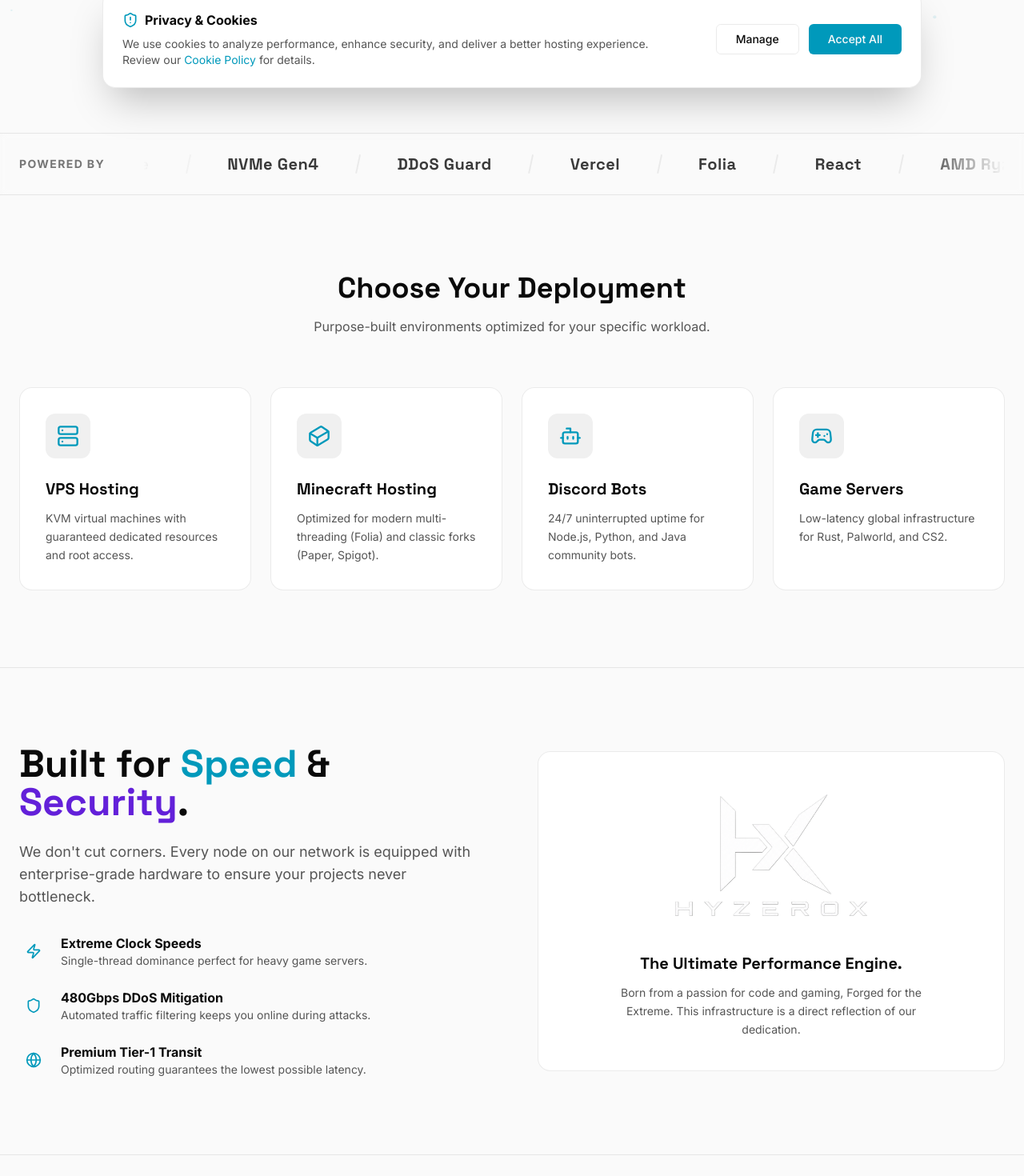
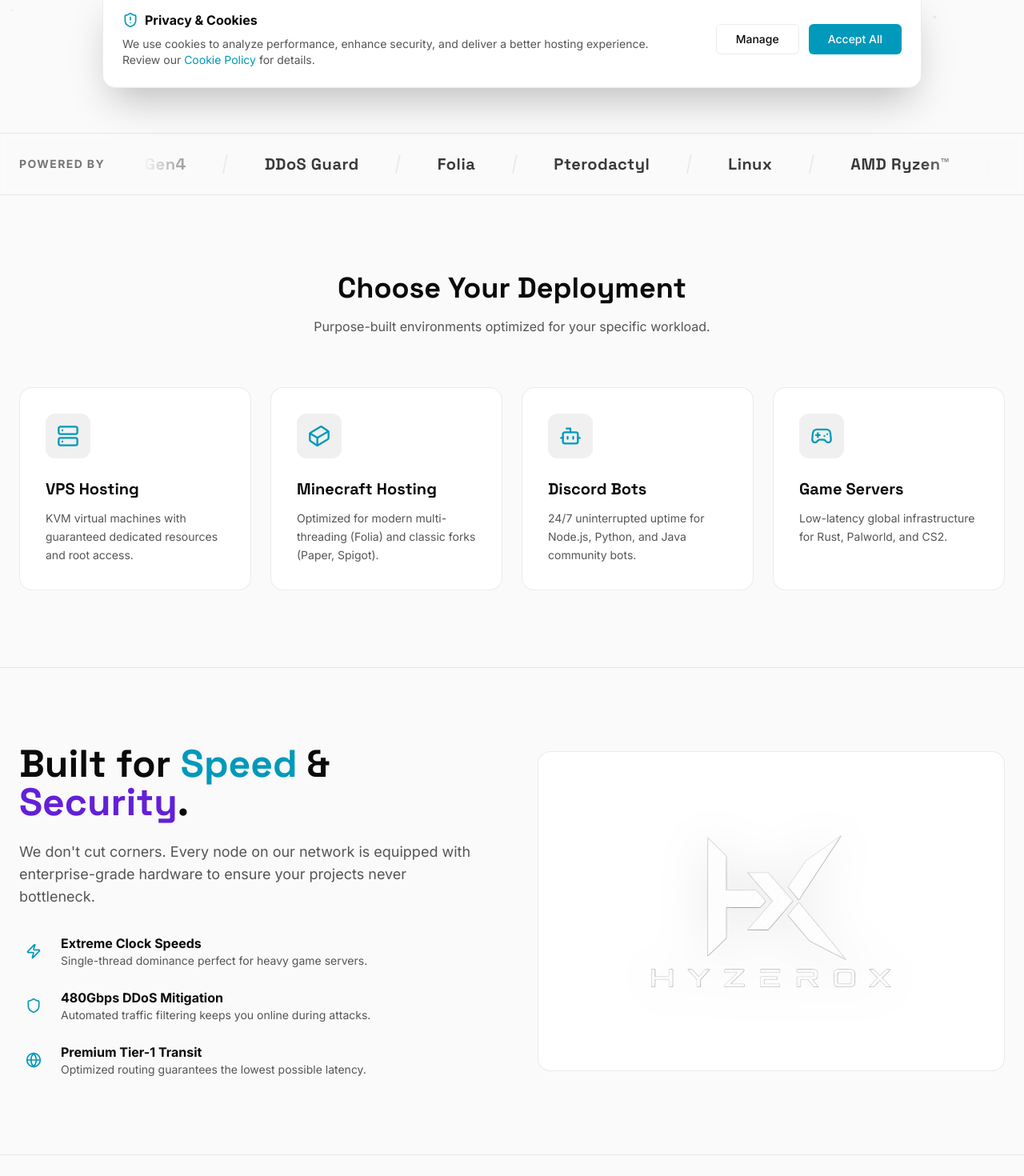
Before and after one commit to Zentrix-Dev/HyzerOX, a Next.js app: page / in a window 1280 px wide. Shown: the part 666-2136 px from the top of the page at 80% size. Built offline with nearby package versions, Linux system fonts and the light colour scheme.

Commit message:
Update page.tsx

```diff
--- a/app/page.tsx
+++ b/app/page.tsx
@@ -1,8 +1,7 @@
 "use client";
 import { motion } from "framer-motion";
 import Link from "next/link";
-import Image from "next/image";
-import { Server, Cuboid, Bot, Gamepad2, Shield, Zap, Globe, ArrowRight, Code, Users } from "lucide-react";
+import { Server, Cuboid, Bot, Gamepad2, Shield, Zap, ArrowRight, Globe } from "lucide-react";
 
 // Animation Variants for staggering
 const containerVariants = {
@@ -24,7 +23,7 @@
 
       {/* 1. HERO SECTION */}
       <section className="w-full max-w-7xl mx-auto px-6 py-24 md:py-32 text-center relative min-h-[70vh] flex flex-col justify-center">
-        {/* Animated Watermark - Adapts to Light/Dark automatically via opacity */}
+        {/* Animated Watermark */}
         <motion.div
           className="absolute inset-0 z-[-1] flex items-center justify-center pointer-events-none opacity-[0.03] dark:opacity-5"
           animate={{ rotate: 360, scale: [1, 1.05, 1] }}
@@ -74,21 +73,19 @@
             className="relative flex overflow-hidden w-full"
             style={{ WebkitMaskImage: "linear-gradient(to right, transparent, black 10%, black 90%, transparent)", maskImage: "linear-gradient(to right, transparent, black 10%, black 90%, transparent)" }}
           >
-            {/* We use two identical arrays mapped for a seamless infinite loop */}
             <motion.div
               className="flex items-center gap-8 md:gap-12 whitespace-nowrap min-w-max"
               animate={{ x: ["0%", "-50%"] }}
               transition={{ duration: 25, ease: "linear", repeat: Infinity }}
             >
               {[
-                "AMD Ryzen™", "Cloudflare", "NVMe Gen4", "DDoS Guard", "Vercel", "Folia", "React",
-                "AMD Ryzen™", "Cloudflare", "NVMe Gen4", "DDoS Guard", "Vercel", "Folia", "React"
+                "AMD Ryzen™", "NVMe Gen4", "DDoS Guard", "Folia", "Pterodactyl", "Linux",
+                "AMD Ryzen™", "NVMe Gen4", "DDoS Guard", "Folia", "Pterodactyl", "Linux"
               ].map((tech, i) => (
                 <div key={i} className="flex items-center gap-8 md:gap-12">
                   <span className="text-textMain font-heading font-bold text-lg md:text-xl tracking-wide">
                     {tech}
                   </span>
-                  {/* Diagonal Separator Line */}
                   <div className="w-[2px] h-6 bg-border rotate-12" />
                 </div>
               ))}
@@ -117,7 +114,6 @@
             <motion.div key={i} variants={itemVariants} className="h-full">
               <Link href={`/products/${product.title.toLowerCase().replace(' ', '-')}`}
                     className="glass-panel p-8 rounded-2xl flex flex-col h-full relative overflow-hidden group hover:border-primary transition-all duration-300 hover:-translate-y-2 hover:shadow-xl">
-                {/* Glow effect on hover */}
                 <div className="absolute inset-0 bg-gradient-to-br from-primary/10 to-transparent opacity-0 group-hover:opacity-100 transition-opacity" />
 
                 <div className="relative z-10">
@@ -133,7 +129,7 @@
         </motion.div>
       </section>
 
-      {/* 4. GLOBAL NETWORK / FEATURES */}
+      {/* 4. GLOBAL NETWORK / BRAND GRAPHIC SECTION */}
       <section className="w-full bg-elevated/50 border-y border-border py-24">
         <div className="max-w-7xl mx-auto px-6 grid lg:grid-cols-2 gap-16 items-center">
           <motion.div initial={{ opacity: 0, x: -30 }} whileInView={{ opacity: 1, x: 0 }} viewport={{ once: true }} transition={{ duration: 0.6 }}>
@@ -157,44 +153,27 @@
             </div>
           </motion.div>
 
-          {/* AbstractMap Graphic (Removed) */}
-          {/* HyzerOX Logo Panel (New) */}
+          {/* Replaced Globe with Dynamic Theme Logo */}
           <motion.div
-            className="relative rounded-2xl p-10 flex flex-col items-center justify-center h-[400px] overflow-hidden glass-panel group transition-all duration-300 hover:border-primary/50 hover:-translate-y-2 hover:shadow-xl"
+            className="relative h-[400px] glass-panel rounded-2xl flex items-center justify-center overflow-hidden border-primary/20 group"
             initial={{ opacity: 0, scale: 0.95 }} whileInView={{ opacity: 1, scale: 1 }} viewport={{ once: true }} transition={{ duration: 0.6 }}
           >
-            {/* Glow effect on hover */}
-            <div className="absolute inset-0 bg-gradient-to-br from-primary/10 to-transparent opacity-0 group-hover:opacity-100 transition-opacity" />
+            {/* Glowing background gradient that brightens on hover */}
+            <div className="absolute inset-0 bg-[radial-gradient(ellipse_at_center,_var(--tw-gradient-stops))] from-primary/10 via-transparent to-transparent opacity-50 group-hover:opacity-100 transition-opacity duration-700" />
 
-            <div className="flex-grow flex items-center justify-center relative z-10 w-full mb-8">
-              {/* Dark Mode Logo (White) */}
-              <div className="hidden dark:block">
-                <Image
+            {/* Dark Mode Logo */}
+            <img
               src="/logos/hyzerox-white.png"
               alt="HyzerOX"
-                  width={240}
-                  height={60}
-                  className="object-contain"
-                  priority
+              className="w-4/5 max-w-[300px] object-contain hidden dark:block drop-shadow-[0_0_30px_rgba(255,255,255,0.1)] group-hover:scale-105 transition-transform duration-700 relative z-10"
             />
-              </div>
-              {/* Light Mode Logo (Black) */}
-              <div className="block dark:hidden">
-                <Image
+
+            {/* Light Mode Logo */}
+            <img
               src="/logos/hyzerox-black.png"
               alt="HyzerOX"
-                  width={240}
-                  height={60}
-                  className="object-contain"
-                  priority
+              className="w-4/5 max-w-[300px] object-contain block dark:hidden drop-shadow-[0_0_30px_rgba(0,0,0,0.1)] group-hover:scale-105 transition-transform duration-700 relative z-10"
             />
-              </div>
-            </div>
-
-            <div className="relative z-10 text-center">
-              <h3 className="font-heading text-xl font-bold mb-3 text-textMain group-hover:text-primary transition-colors">The Ultimate Performance Engine.</h3>
-              <p className="text-textMuted text-sm leading-relaxed max-w-sm">Born from a passion for code and gaming, Forged for the Extreme. This infrastructure is a direct reflection of our dedication.</p>
-            </div>
           </motion.div>
         </div>
       </section>
@@ -222,12 +201,11 @@
       </section>
 
       {/* 6. BOTTOM CTA BANNER */}
-      <section className="w-full max-w-5xl mx-auto px-6 pb-24">
+      <section className="w-full max-w-5xl mx-auto px-6 pb-20">
         <motion.div
           className="relative rounded-2xl p-[1px] overflow-hidden group"
           initial={{ opacity: 0, y: 30 }} whileInView={{ opacity: 1, y: 0 }} viewport={{ once: true }}
         >
-          {/* Animated Gradient Border */}
           <div className="absolute inset-0 bg-gradient-to-r from-primary via-secondary to-primary opacity-70 group-hover:opacity-100 transition-opacity duration-500" />
 
           <div className="relative bg-surface rounded-2xl p-10 md:p-16 text-center flex flex-col items-center justify-center z-10">
@@ -240,26 +218,14 @@
         </motion.div>
       </section>
 
-      {/* 7. NEW POWERED BY SECTION (Add Powered by HyzerOX Team & DZD) */}
-      <section className="w-full max-w-7xl mx-auto px-6 pb-24 text-center">
-        <motion.div
-          className="text-center"
-          initial={{ opacity: 0 }} whileInView={{ opacity: 1 }} viewport={{ once: true }} transition={{ delay: 0.2 }}
-        >
-          <div className="inline-flex items-center gap-4 bg-surface border border-border px-6 py-3 rounded-full text-textMain font-medium shadow-lg hover:border-primary/50 transition-colors group">
-            <div className="flex items-center gap-2 text-primary">
-              <Users className="w-5 h-5" />
-              <span>HyzerOX Team</span>
+      {/* 7. CUSTOM FOOTER WITH REQUESTED TEXT */}
+      <footer className="w-full border-t border-border py-8 text-center mt-auto">
+        <div className="max-w-7xl mx-auto px-6">
+          <p className="text-textMuted font-bold tracking-wide">
+            Powered by HyzerOX Team & DZD
+          </p>
         </div>
-            <span className="text-border">|</span>
-            <div className="flex items-center gap-2 text-primary">
-              <Code className="w-5 h-5" />
-              <span>DZD</span>
-            </div>
-            <p className="text-textMuted text-sm pl-2">Engineered & Developed</p>
-          </div>
-        </motion.div>
-      </section>
+      </footer>
 
     </div>
   );
```
Lines whose indentation alone changed are shown as unchanged.
